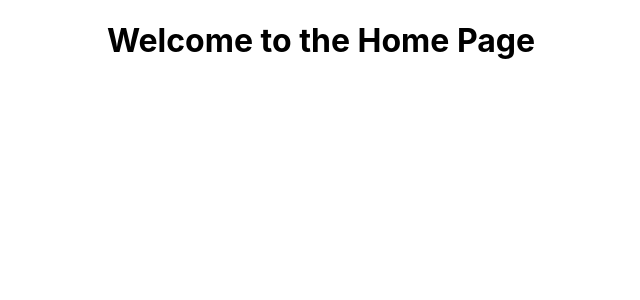
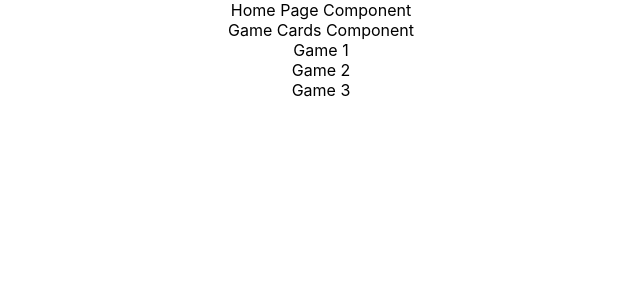
Before and after one commit to ghyciu/andes-demo, a React (Create React App) app: page / in a window 1280 px wide. Shown: the top 300 px of the page, without its empty margins (319-959 px from the left). Built offline with nearby package versions, Linux system fonts and the light colour scheme.

Commit message:
Add card rendering system

```diff
--- /dev/null
+++ b/src/components/GameCards/GameCard.tsx
@@ -0,0 +1,7 @@
+import GameCardProps from './GameCard.types';
+
+const GameCard: React.FC<GameCardProps> = gameCardProps => {
+  return <div className="game-card">{gameCardProps.name}</div>;
+};
+
+export default GameCard;
--- /dev/null
+++ b/src/components/GameCards/GameCard.types.ts
@@ -0,0 +1,5 @@
+interface GameCard {
+  name: string;
+}
+
+export default GameCard;
--- /dev/null
+++ b/src/components/GameCards/GameCards.tsx
@@ -0,0 +1,15 @@
+import GameCardsProps from './GameCards.types';
+import GameCard from './GameCard';
+
+const GameCards: React.FC<GameCardsProps> = gameCardsProps => {
+  return (
+    <div className="game-cards">
+      Game Cards Component
+      {gameCardsProps.gameCards.map((card, index) => (
+        <GameCard key={index} {...card} />
+      ))}
+    </div>
+  );
+};
+
+export default GameCards;
--- /dev/null
+++ b/src/data/gameCards.json
@@ -0,0 +1,11 @@
+[
+  {
+    "name": "Game 1"
+  },
+  {
+    "name": "Game 2"
+  },
+  {
+    "name": "Game 3"
+  }
+]
--- a/src/pages/Home.tsx
+++ b/src/pages/Home.tsx
@@ -1,7 +1,34 @@
+import React, { useEffect, useState } from 'react';
+
+import GameCards from '../components/GameCards/GameCards';
+import GameCard from '../components/GameCards/GameCard.types';
+import gameCardsData from '../data/gameCards.json';
+
+function mapJsonToGameCard(json: any): GameCard {
+  return {
+    name: json.name
+  };
+}
+
+async function getGameCards(): Promise<GameCard[]> {
+  return new Promise(resolve => {
+    setTimeout(() => {
+      resolve((gameCardsData as any[]).map(mapJsonToGameCard));
+    }, 3000);
+  });
+}
+
 const Home: React.FC = () => {
+  const [gameCards, setGameCards] = useState<GameCard[]>([]);
+
+  useEffect(() => {
+    getGameCards().then(data => setGameCards(data));
+  }, []);
+
   return (
     <div className="root-home">
-      <h1>Welcome to the Home Page</h1>
+      Home Page Component
+      <GameCards gameCards={gameCards} />
     </div>
   );
 };
```
Also changed, not shown: src/components/GameCards/GameCards.types.ts (added, +7 -0 lines).
